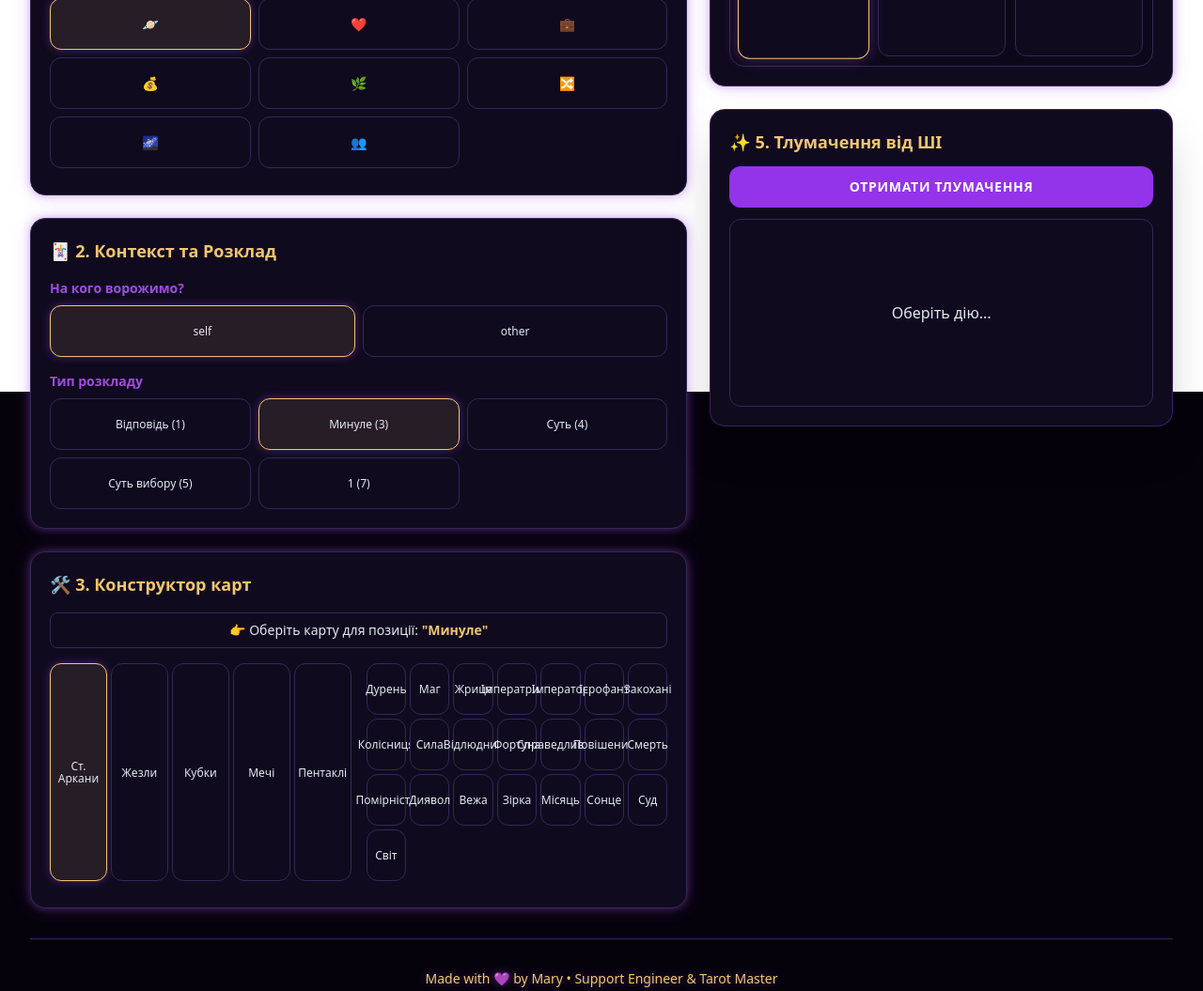
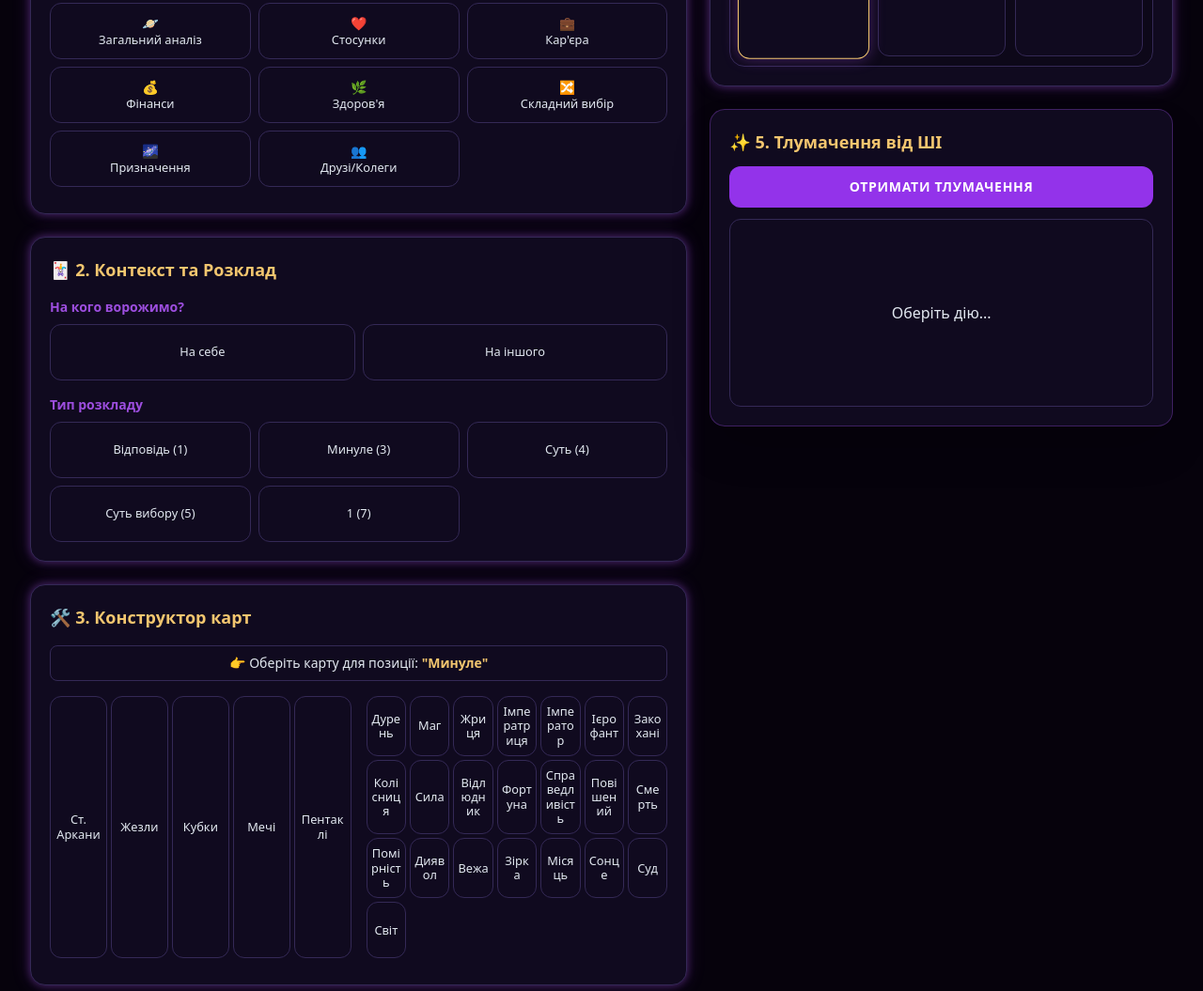
Before and after one commit to mariaosadchaa17-oss/tarot, a plain HTML site: page index.html in a window 1280 px wide. Shown: the part 383-1438 px from the top of the page at 94% size. Drawn offline with nearby package versions, Linux system fonts and the light colour scheme.

Commit message:
Fix: Final critical overhaul of UI, translation, and layout

```diff
--- a/index.html
+++ b/index.html
@@ -15,8 +15,8 @@
             --primary-glow-color: rgba(20, 184, 166, 0.4); --secondary-glow-color: rgba(20, 184, 166, 0.2);
             --text-gold: #6ee7b7; --text-purple: #2dd4bf;
         }
-        /* ВИПРАВЛЕНО: Жорстко задаємо темний фон */
-        body { background-color: #06020c; color: #e2e8f0; font-family: system-ui, -apple-system, sans-serif; }
+        html, body { background-color: #06020c; }
+        body { color: #e2e8f0; font-family: system-ui, -apple-system, sans-serif; }
 
         @keyframes animateStars { from { transform: translateY(0px); } to { transform: translateY(-2000px); } }
         #stars-container { position: fixed; top: 0; left: 0; width: 100%; height: 100%; z-index: -10; overflow: hidden; }
@@ -31,9 +31,8 @@
         .border-color { border-color: var(--border-color); transition: border-color 0.5s; }
         .bg-surface { background-color: var(--bg-surface); transition: background-color 0.5s; }
 
-        /* ВИПРАВЛЕНО: Стилі для кнопок, щоб текст вміщувався */
-        .control-card { background-color: var(--bg-surface); border: 1px solid var(--border-color); border-radius: 0.75rem; padding: 0.5rem; text-align: center; cursor: pointer; transition: all 0.2s; display: flex; flex-direction: column; justify-content: center; align-items: center; min-height: 55px; }
-        .control-card span { font-size: 0.75rem; line-height: 1.1; }
+        .control-card { background-color: var(--bg-surface); border: 1px solid var(--border-color); border-radius: 0.75rem; padding: 0.5rem 0.25rem; text-align: center; cursor: pointer; transition: all 0.2s; display: flex; flex-direction: column; justify-content: center; align-items: center; min-height: 60px; }
+        .control-card span { font-size: 0.8rem; line-height: 1.2; word-break: break-word; }
         .control-card:hover { border-color: var(--text-purple); }
         .control-card.active { border-color: var(--text-gold); background-color: rgba(243, 198, 111, 0.1); box-shadow: 0 0 10px var(--primary-glow-color); }
 
@@ -149,10 +148,14 @@
         },
         data: {
             spheres: [
-                { key: 'general', icon: '🪐', rec: ['three-cards', 'cross'] }, { key: 'love', icon: '❤️', rec: ['cross', 'choice'] },
-                { key: 'career', icon: '💼', rec: ['path', 'three-cards'] }, { key: 'finance', icon: '💰', rec: ['three-cards'] },
-                { key: 'health', icon: '🌿', rec: ['three-cards'] }, { key: 'choice', icon: '🔀', rec: ['choice'] },
-                { key: 'destiny', icon: '🌌', rec: ['path'] }, { key: 'friends', icon: '👥', rec: ['three-cards'] },
+                { key: 'general', icon: '🪐', ua: 'Загальний аналіз', ru: 'Общий анализ', rec: ['three-cards', 'cross'] },
+                { key: 'love', icon: '❤️', ua: 'Стосунки', ru: 'Отношения', rec: ['cross', 'choice'] },
+                { key: 'career', icon: '💼', ua: 'Кар\'єра', ru: 'Карьера', rec: ['path', 'three-cards'] },
+                { key: 'finance', icon: '💰', ua: 'Фінанси', ru: 'Финансы', rec: ['three-cards'] },
+                { key: 'health', icon: '🌿', ua: 'Здоров\'я', ru: 'Здоровье', rec: ['three-cards'] },
+                { key: 'choice', icon: '🔀', ua: 'Складний вибір', ru: 'Сложный выбор', rec: ['choice'] },
+                { key: 'destiny', icon: '🌌', ua: 'Призначення', ru: 'Предназначение', rec: ['path'] },
+                { key: 'friends', icon: '👥', ua: 'Друзі/Колеги', ru: 'Друзья/Коллеги', rec: ['three-cards'] },
             ],
             spreads: {
                 "yes-no": { cards: 1, positions: { ua: ["Відповідь"], ru: ["Ответ"] }, grid: `"pos1"` },
@@ -168,7 +171,6 @@
             }
         },
         init() {
-            this.renderAllSelectors();
             this.addEventListeners();
             this.handleSelection('mode', 'mystical', false);
             this.handleSelection('sphere', 'general', false);
@@ -176,21 +178,27 @@
             this.handleSelection('spread', 'three-cards', false);
             this.handleSelection('suit', 'major', false);
             this.displayMoonPhase();
+            this.renderAllDynamicContent();
+        },
+        renderAllDynamicContent() {
             this.applyLanguage();
+            this.renderAllSelectors();
             this.updateUI();
         },
         renderAllSelectors() {
-            const createButtons = (containerId, data, group) => {
+            const createButtons = (containerId, data, group, nameKey) => {
                 const container = document.getElementById(containerId);
-                container.innerHTML = data.map(item => `<button class="control-card" data-group="${group}" data-key="${item.key}">${item.icon || ''} <span data-translate-key="${item.key}">${this.translations[this.state.lang][item.key] || item.key}</span></button>`).join('');
+                container.innerHTML = data.map(item => `<button class="control-card" data-group="${group}" data-key="${item.key}">${item.icon || ''} <span>${item[nameKey]}</span></button>`).join('');
             };
-            createButtons('mode-selector', [{key: 'mystical', icon: '🔮'}, {key: 'psychologist', icon: '🧠'}], 'mode');
-            createButtons('sphere-selector', this.data.spheres, 'sphere');
-            createButtons('target-selector', [{key: 'self'}, {key: 'other'}], 'target');
-            createButtons('spread-selector', Object.keys(this.data.spreads).map(key => ({ key, name: `${this.data.spreads[key].positions[this.state.lang][0]} (${this.data.spreads[key].cards})` })), 'spread');
+            createButtons('mode-selector', [{key: 'mystical', icon: '🔮', ua: this.translations.ua.mode_mystical, ru: this.translations.ru.mode_mystical}, {key: 'psychologist', icon: '🧠', ua: this.translations.ua.mode_psychologist, ru: this.translations.ru.mode_psychologist}], 'mode', this.state.lang);
+            createButtons('sphere-selector', this.data.spheres, 'sphere', this.state.lang);
+            createButtons('target-selector', [{key: 'self', ua: this.translations.ua.target_self, ru: this.translations.ru.target_self}, {key: 'other', ua: this.translations.ua.target_other, ru: this.translations.ru.target_other}], 'target', this.state.lang);
 
-            const suitContainer = document.getElementById('suit-selector');
-            suitContainer.innerHTML = ['major', 'wands', 'cups', 'swords', 'pentacles'].map(s => `<button class="control-card" data-group="suit" data-key="${s}"><span data-translate-key="suit_${s}"></span></button>`).join('');
+            const spreadData = Object.keys(this.data.spreads).map(key => ({ key, name: `${this.data.spreads[key].positions[this.state.lang][0]} (${this.data.spreads[key].cards})` }));
+            document.getElementById('spread-selector').innerHTML = spreadData.map(item => `<button class="control-card" data-group="spread" data-key="${item.key}"><span>${item.name}</span></button>`).join('');
+
+            const suitData = ['major', 'wands', 'cups', 'swords', 'pentacles'].map(s => ({key: s, name: this.translations[this.state.lang][`suit_${s}`]}));
+            document.getElementById('suit-selector').innerHTML = suitData.map(item => `<button class="control-card" data-group="suit" data-key="${item.key}"><span>${item.name}</span></button>`).join('');
         },
         addEventListeners() {
             document.getElementById('lang-toggle').addEventListener('click', () => this.toggleLanguage());
@@ -216,7 +224,7 @@
         },
         renderRankSelector() {
             const ranks = this.state.activeSuit === 'major' ? this.data.cards.major : this.data.cards.minor;
-            document.getElementById('rank-selector').innerHTML = ranks.map(rank => `<button class="control-card text-xs" onclick="App.addCard('${this.state.activeSuit}', '${rank}')">${rank}</button>`).join('');
+            document.getElementById('rank-selector').innerHTML = ranks.map(rank => `<button class="control-card text-xs" onclick="App.addCard('${this.state.activeSuit}', '${rank}')"><span>${rank}</span></button>`).join('');
         },
         addCard(suit, rank) {
             const schema = this.data.spreads[this.state.spreadKey];
@@ -277,31 +285,12 @@
             this.state.lang = this.state.lang === 'ua' ? 'ru' : 'ua';
             document.documentElement.lang = this.state.lang;
             document.getElementById('lang-pill').style.transform = this.state.lang === 'ua' ? 'translateX(0px)' : 'translateX(20px)';
-            this.applyLanguage();
-            this.renderAllSelectors();
-            this.updateUI();
+            this.renderAllDynamicContent();
         },
         applyLanguage() {
             document.querySelectorAll('[data-translate-key]').forEach(el => {
                 const key = el.dataset.translateKey;
-                const translation = this.translations[this.state.lang][key];
-                if (translation) {
-                    if (typeof translation === 'function') {
-                        // This part is for dynamic keys if needed in future
-                    } else {
-                        el.textContent = translation;
-                    }
-                }
-            });
-             // Manually update dynamic buttons
-            this.data.spheres.forEach(item => {
-                const btn = document.querySelector(`[data-group="sphere"][data-key="${item.key}"]`);
-                if(btn) btn.querySelector('span').textContent = item[this.state.lang];
-            });
-             Object.keys(this.data.spreads).forEach(key => {
-                const spread = this.data.spreads[key];
-                const btn = document.querySelector(`[data-group="spread"][data-key="${key}"]`);
-                if(btn) btn.querySelector('span').textContent = `${spread.positions[this.state.lang][0]} (${spread.cards})`;
+                if (this.translations[this.state.lang][key]) el.textContent = this.translations[this.state.lang][key];
             });
         },
         async getSpreadInterpretation() {
```
